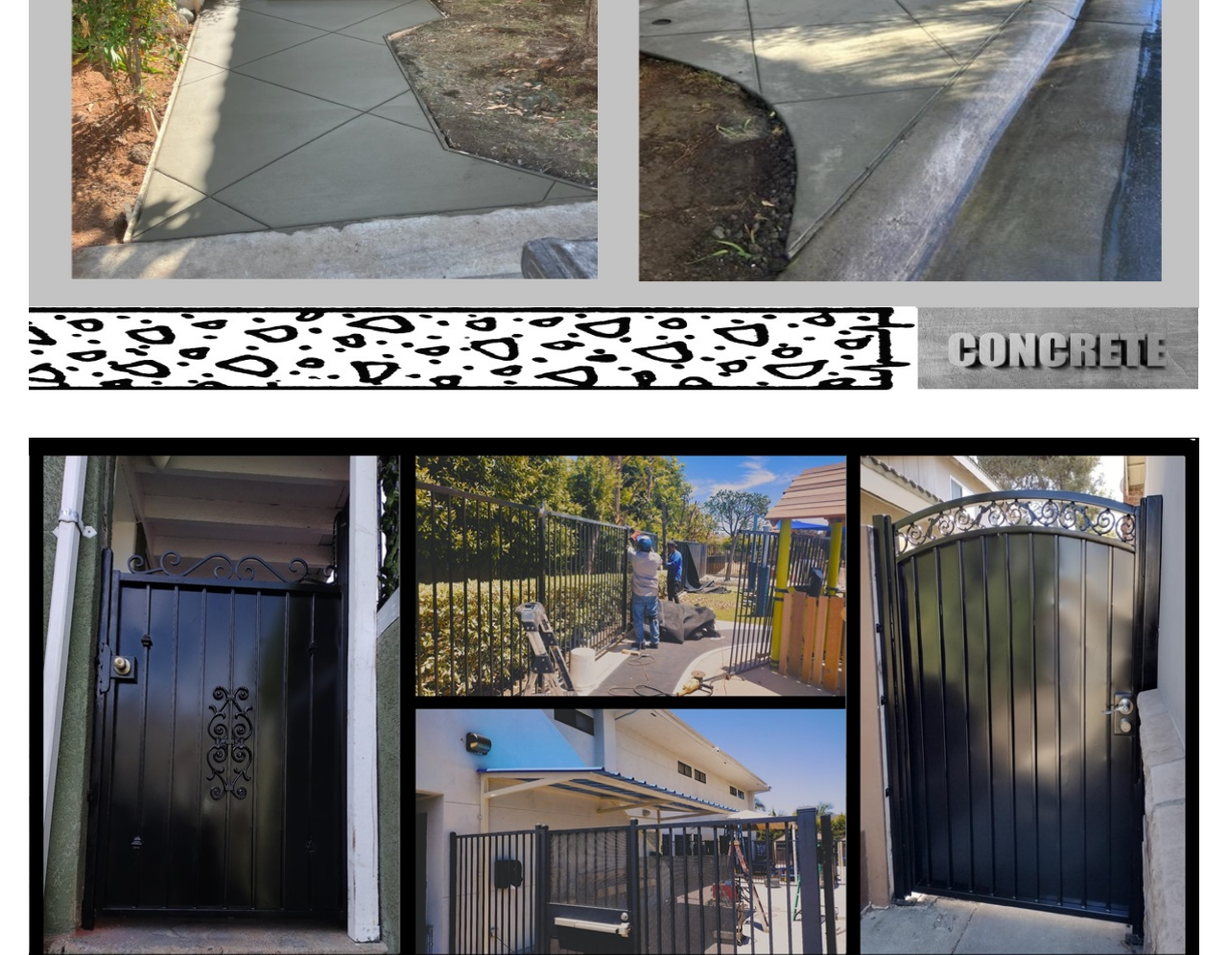
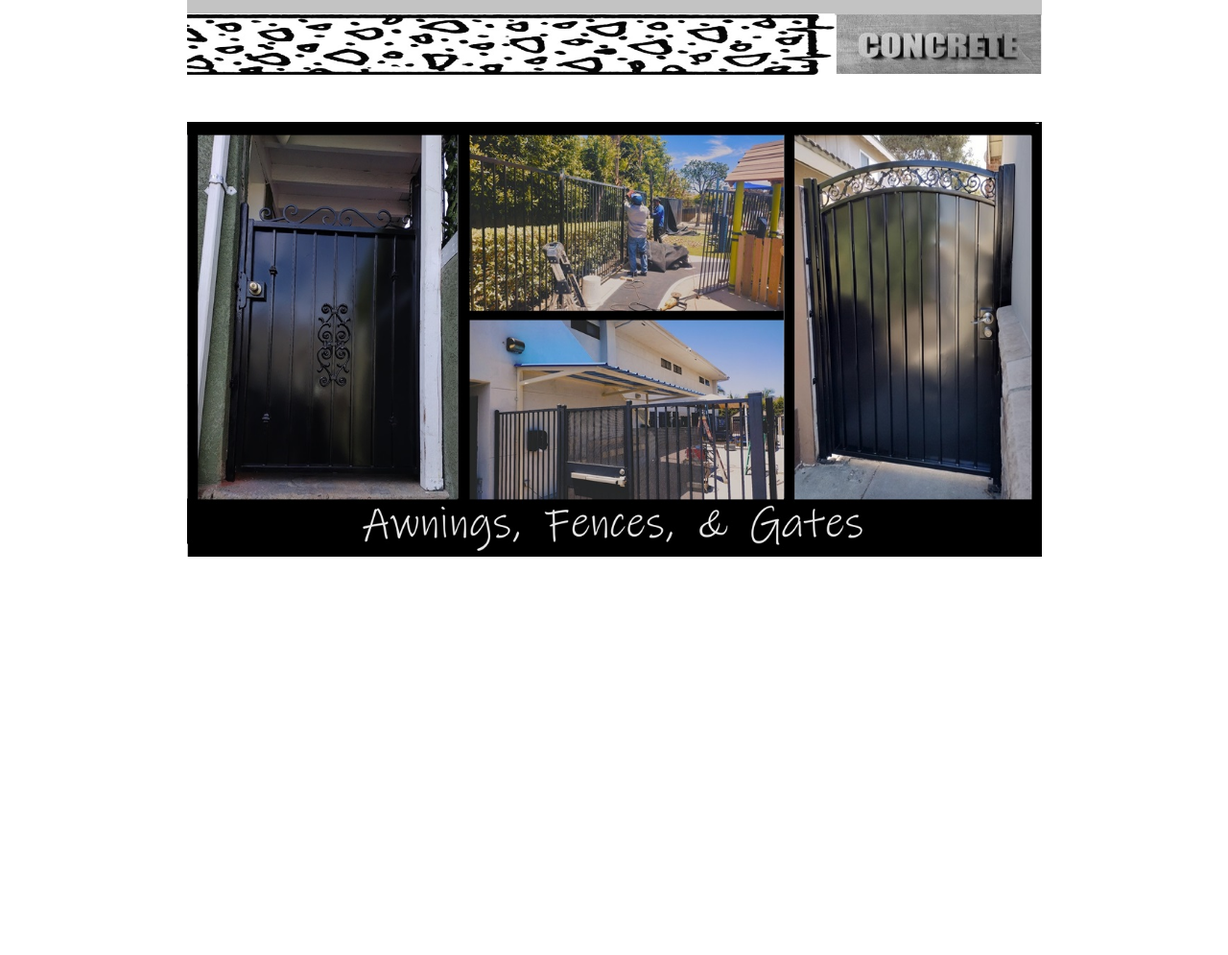
Before and after one commit to learncircuitdesign/H-SHandymen, a plain HTML site: page index.html in a window 1280 px wide. Shown: the part 980-1975 px from the top of the page at 96% size. After the commit the page ends 1560 px from the top, so only its background shows below. Drawn offline with nearby package versions, Linux system fonts and the light colour scheme.

Commit message:
Update index.html

```diff
--- a/index.html
+++ b/index.html
@@ -12,7 +12,7 @@ body {
 </head>
 <body>
 
-<center><img src="Logo.2.jpg" alt="H&S Handymen Logo" style="width:1220px;height:620px;"></center>
+<center><img src="Logo.2.jpg" alt="H&S Handymen Logo" style="width:891px;height:453px;"></center>
 
 
 <center><font size="+3"><p><b><i>Serving SoCal in the Orange County and South Bay areas!</p></b></i></font></center>
@@ -32,9 +32,9 @@ body {
 	</div>
 <center><font size="+2"><p><b><i>handymen2u@sbcglobal.net</p></b></i></font></center>
 
-<center><img src="Image 4.jpg" alt="Concrete" style="width:1220px;height:600px;"></center>
+<center><img src="Image 4.jpg" alt="Concrete" style="width:891px;height:438px;"></center>
 <br><br>
-<center><img src="Image 2.jpg" alt="Awnings, Fences , & Gates" style="width:1220px;height:620px;"></center>
+<center><img src="Image 2.jpg" alt="Awnings, Fences , & Gates" style="width:891px;height:453px;"></center>
 
 </body>
 </html>
```
